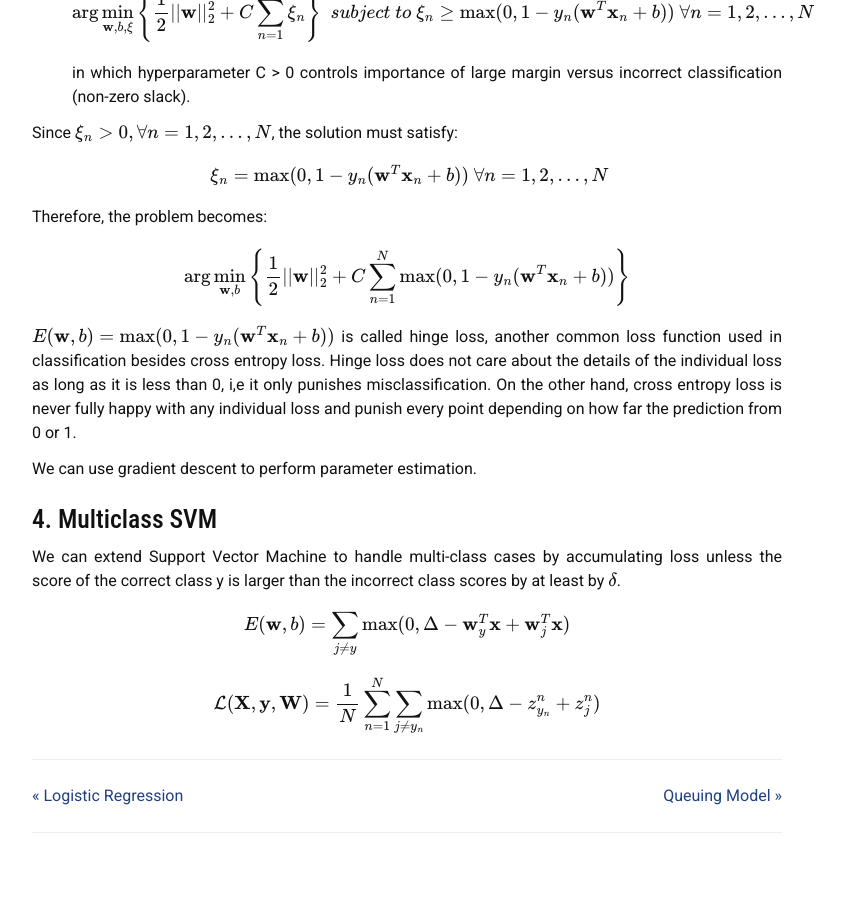
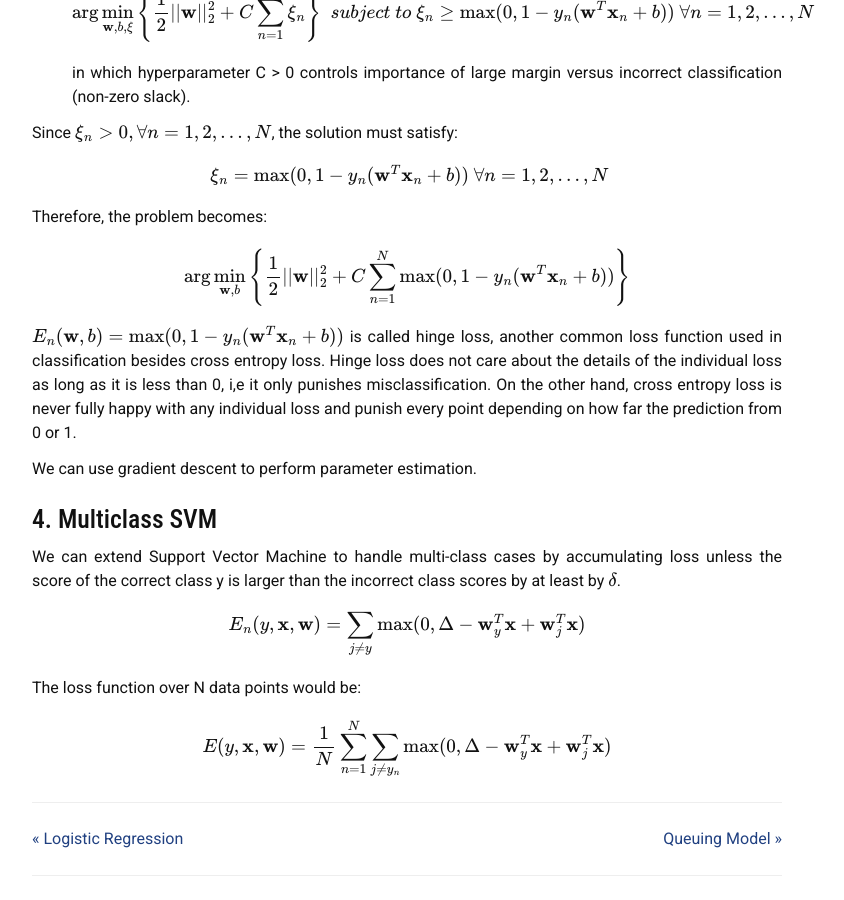
Before and after one commit to liambll/blog-archive, a Jekyll site: the page built from _posts/2017-06-30-svm.markdown, in a window 1280 px wide and 900 px high, scrolled down 2027 px. Shown: the whole window, without its empty margins (233-1077 px from the left). Built offline with Jekyll 4.4.1, drawn with Linux system fonts in a browser that asks for light colours; nearby versions of some CDN libraries; formulas are drawn with MathJax 3; comment, search, counter and statistics services are not loaded; before the commit the page ends 2884 px from its top, so only the background shows below that.

Commit message:
Update 2017-06-30-svm.markdown

```diff
--- a/_posts/2017-06-30-svm.markdown
+++ b/_posts/2017-06-30-svm.markdown
@@ -87,16 +87,16 @@ Therefore, the problem becomes:
 \\[
 \arg \min_{\mathbf{w}, b} \left\\{ \frac{1}{2}{\|\|\mathbf{w}\|\|\_2^2} + C \sum_{n=1}^N \max(0, 1 - y_n(\mathbf{w}^T\mathbf{x}\_n + b)) \right\\}
 \\]
-\\(E(\mathbf{w}, b) = \max(0, 1 - y_n(\mathbf{w}^T\mathbf{x}\_n + b))\\) is called hinge loss, another common loss function used in classification besides cross entropy loss. Hinge loss does not care about the details of the individual loss as long as it is less than 0, i,e it only punishes misclassification. On the other hand, cross entropy loss is never fully happy with any individual loss and punish every point depending on how far the prediction from 0 or 1.
+\\(E_n(\mathbf{w}, b) = \max(0, 1 - y_n(\mathbf{w}^T\mathbf{x}\_n + b))\\) is called hinge loss, another common loss function used in classification besides cross entropy loss. Hinge loss does not care about the details of the individual loss as long as it is less than 0, i,e it only punishes misclassification. On the other hand, cross entropy loss is never fully happy with any individual loss and punish every point depending on how far the prediction from 0 or 1.
 
 We can use gradient descent to perform parameter estimation.
 
 ## 4. Multiclass SVM
 We can extend Support Vector Machine to handle multi-class cases by accumulating loss unless the score of the correct class y is larger than the incorrect class scores by at least by \\(\delta\\).
 \\[
-E(\mathbf{w}, b) = \sum_{j \neq y} \max(0, \Delta - \mathbf{w}\_y^T\mathbf{x} + \mathbf{w}\_j^T\mathbf{x})
+E_n(y,\mathbf{x},\mathbf{w}) = \sum_{j \neq y} \max(0, \Delta - \mathbf{w}\_y^T\mathbf{x} + \mathbf{w}\_j^T\mathbf{x})
 \\]
-
+The loss function over N data points would be:
 \\[
-\mathcal{L}(\mathbf{X}, \mathbf{y}, \mathbf{W}) = \frac{1}{N}\sum_{n=1}^N \sum\_{j \neq y_n} \max(0, \Delta - z_{y_n}^n + z_j^n)
+E(y,\mathbf{x},\mathbf{w}) = \frac{1}{N}\sum_{n=1}^N \sum\_{j \neq y_n} \max(0, \Delta - \mathbf{w}\_y^T\mathbf{x} + \mathbf{w}\_j^T\mathbf{x})
 \\]
```
